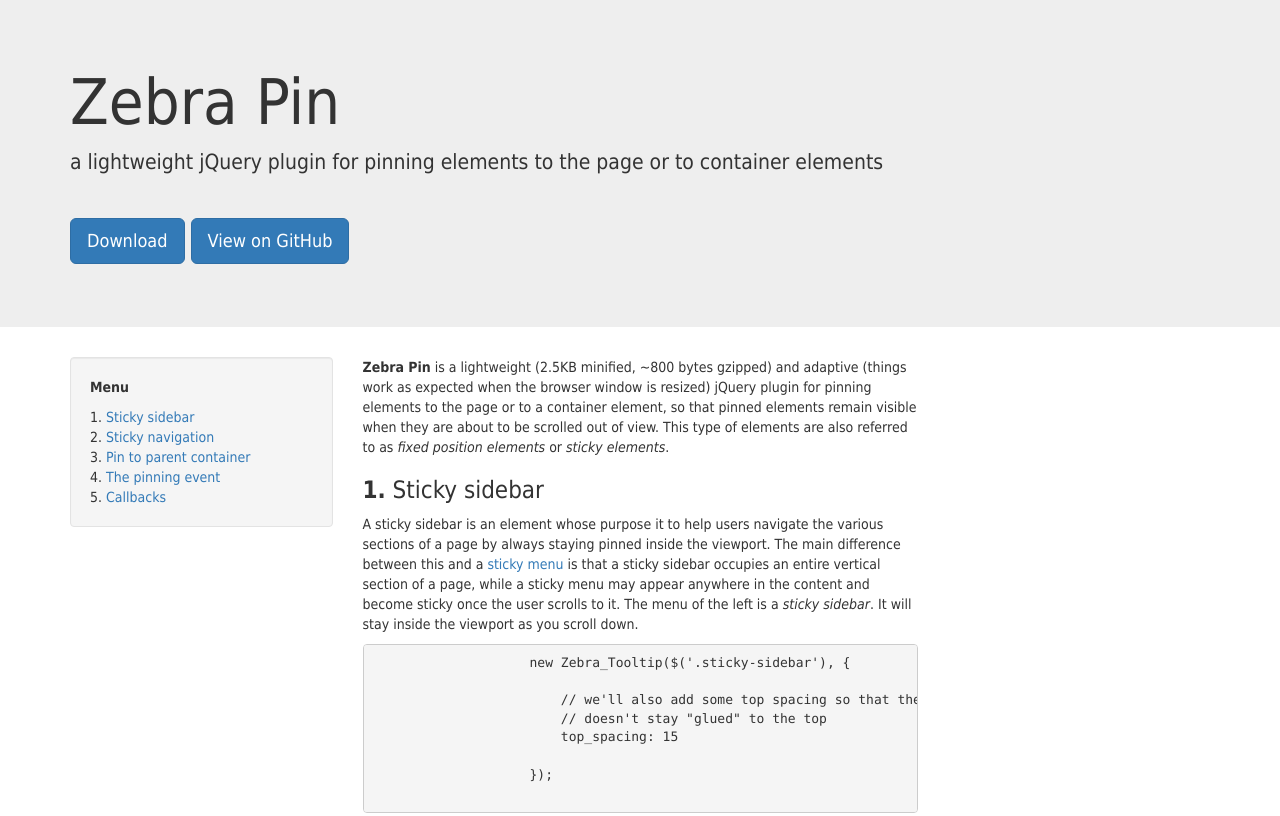
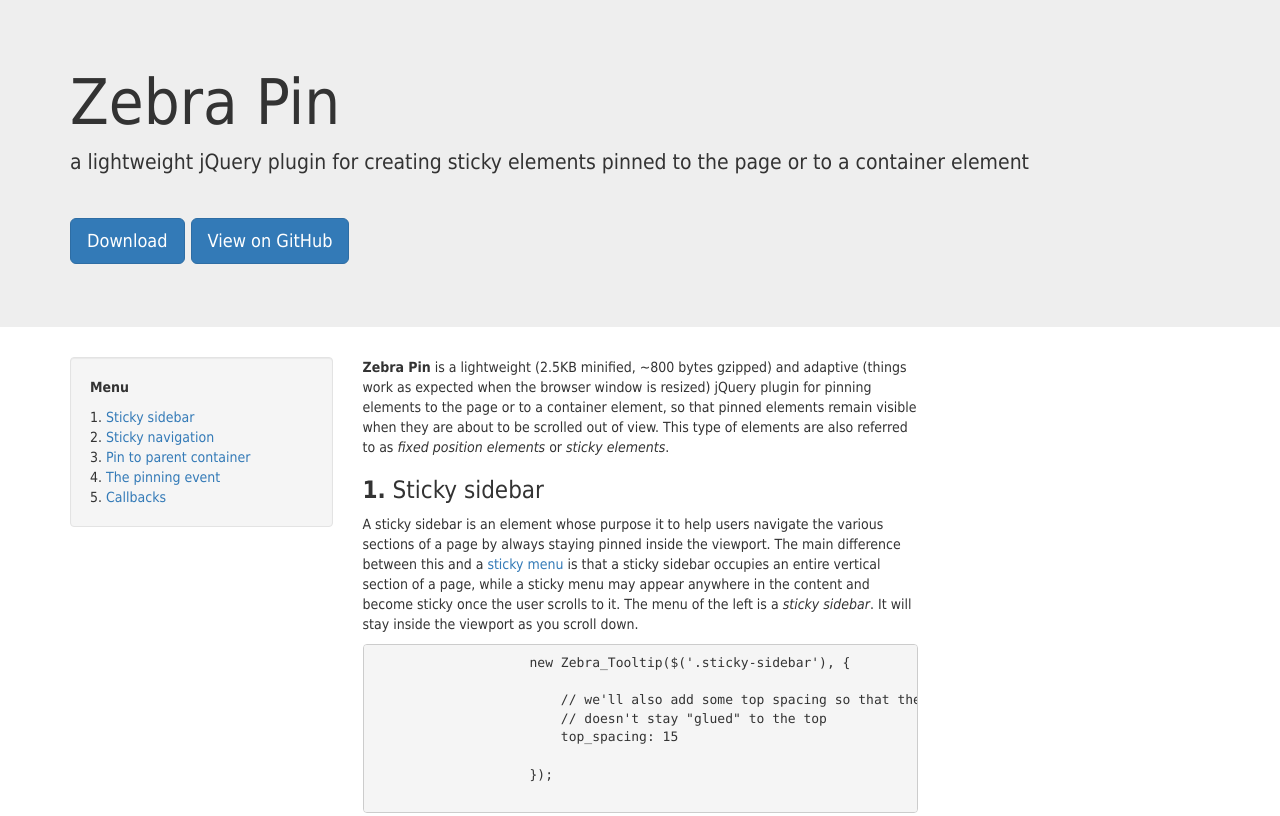
Before and after one commit to stefangabos/Zebra_Pin, a website: page examples/index.html in a window 1280 px wide. Shown: the top 816 px of the page. Drawn offline with nearby package versions, Linux system fonts and the light colour scheme; a script that the page names is missing; a small style sheet from the web is missing.

Commit message:
Updated short description

```diff
--- a/examples/index.html
+++ b/examples/index.html
@@ -9,7 +9,7 @@
         <meta name="viewport" content="width=device-width, initial-scale=1">
         <meta name="description" content="A lightweight and adaptive jQuery plugin for pinning any element to the page or to a container element">
         <link rel="shortcut icon" href="favicon.ico">
-        <title>Zebra Pin - A lightweight jQuery plugin for pinning elements to the page or to container elements</title>
+        <title>Zebra Pin - A lightweight jQuery plugin for creating sticky elements pinned to the page or to a container element</title>
 
         <link rel="stylesheet" href="https://maxcdn.bootstrapcdn.com/bootstrap/3.3.7/css/bootstrap.min.css" integrity="sha384-BVYiiSIFeK1dGmJRAkycuHAHRg32OmUcww7on3RYdg4Va+PmSTsz/K68vbdEjh4u" crossorigin="anonymous">
         <link rel="stylesheet" href="https://cdnjs.cloudflare.com/ajax/libs/bootswatch/3.3.7/united/bootstrap.min.css">
@@ -34,7 +34,7 @@
         <div class="jumbotron">
             <div class="container">
                 <h1>Zebra Pin</h1>
-                <p>a lightweight jQuery plugin for pinning elements to the page or to container elements</p>
+                <p>a lightweight jQuery plugin for creating sticky elements pinned to the page or to a container element</p>
                 <hr>
                 <p>
                     <a href="https://github.com/stefangabos/Zebra_Pin/archive/master.zip" class="btn btn-primary btn-lg" role="button" style="text-decoration: none">Download</a>
--- a/package.json
+++ b/package.json
@@ -7,7 +7,7 @@
     "name": "Stefan Gabos",
     "email": "contact@stefangabos.ro"
   },
-  "description": "A lightweight jQuery plugin for pinning any element to the page or to a container element",
+  "description": "A lightweight jQuery plugin for creating sticky elements pinned to the page or to a container element",
   "repository": {
     "type": "git",
     "url": "https://github.com/stefangabos/Zebra_Pin.git"
```
Also changed, not shown: README.md.
